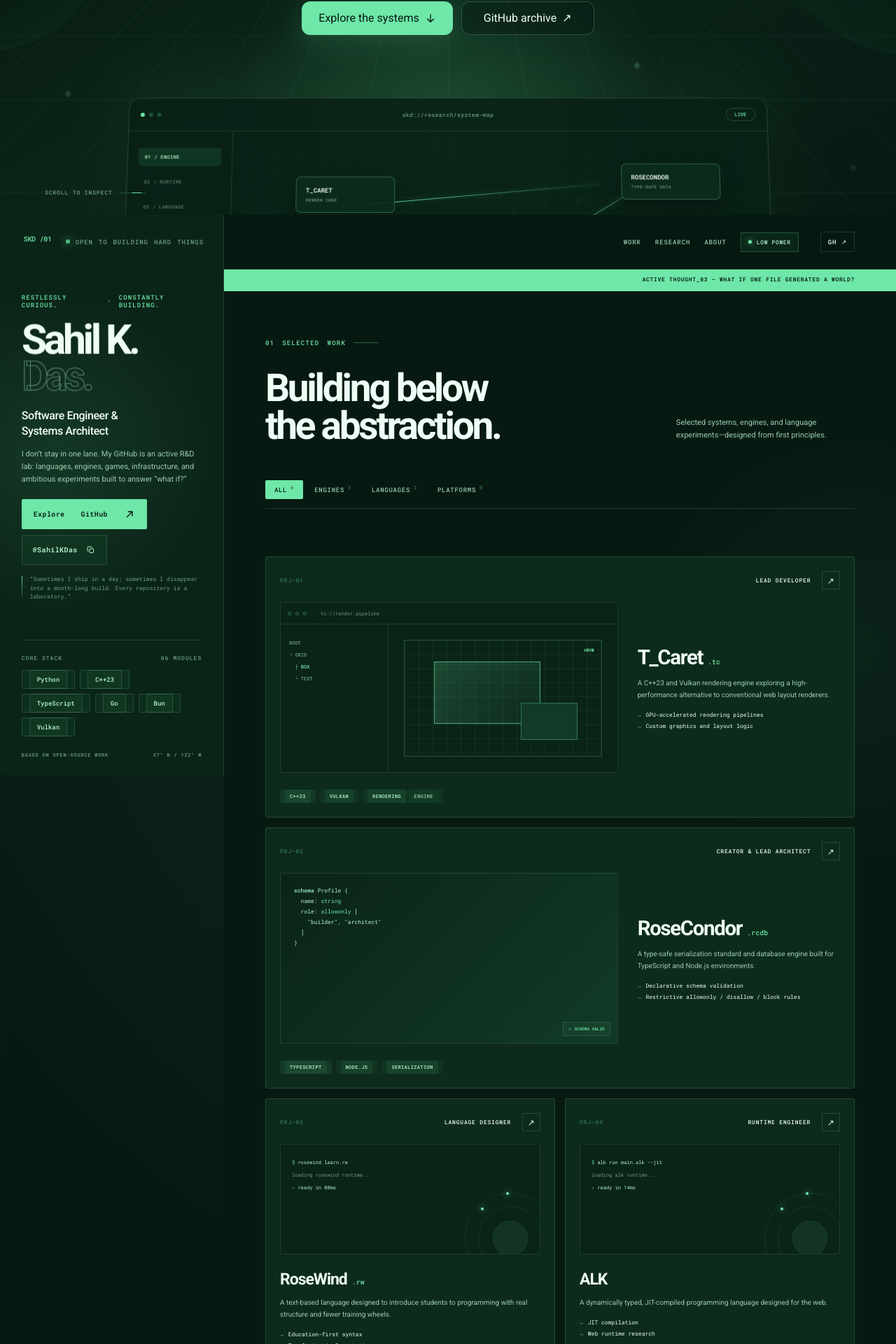
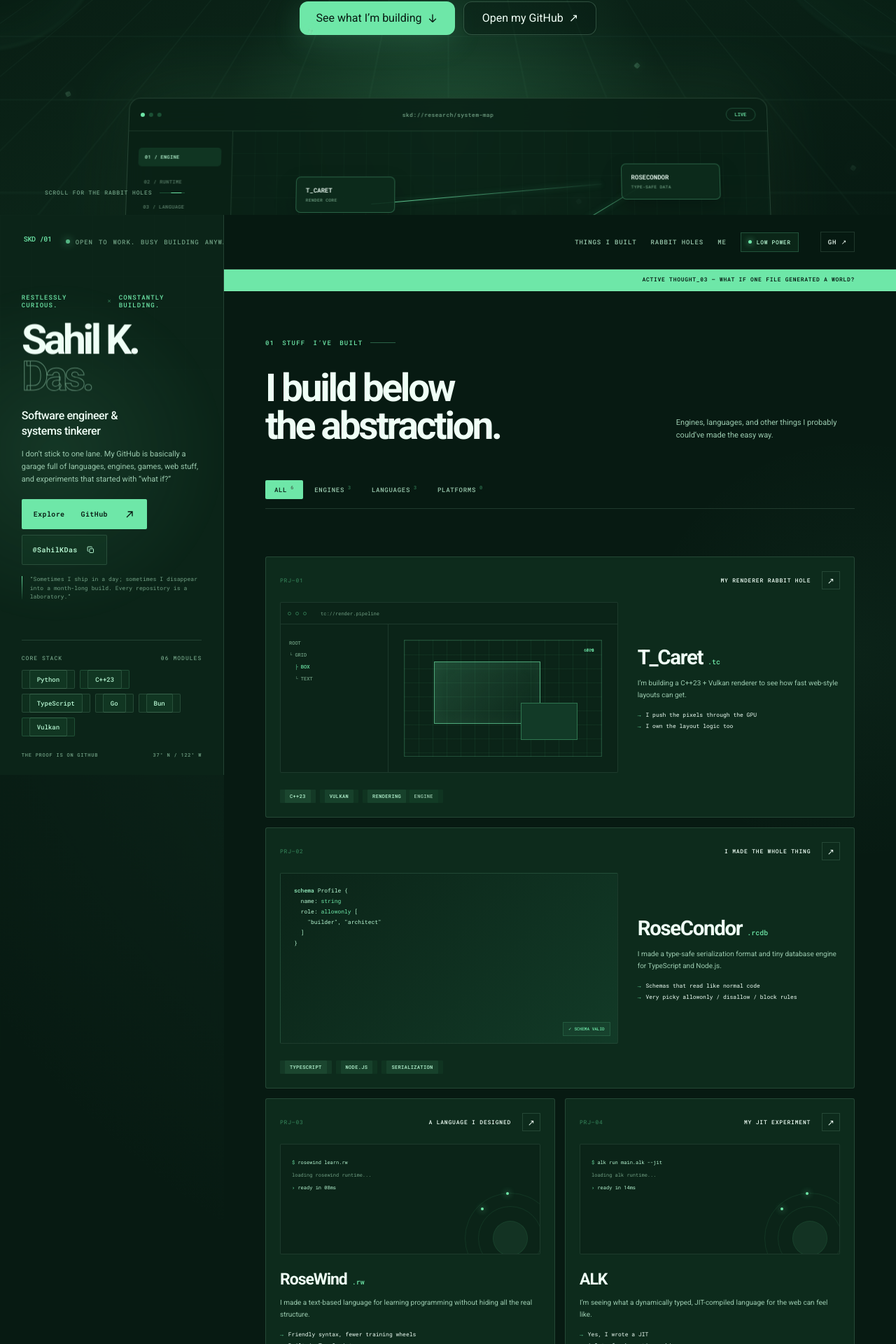
Before and after one commit to SahilKDas/sahilkdas.github.io, a Nuxt app: page / in a window 1280 px wide. Shown: the part 493-2413 px from the top of the page at 70% size. Built offline with nearby package versions, Linux system fonts and the light colour scheme.

Commit message:
Rewrite portfolio in a casual first-person voice

```diff
--- a/app/app.vue
+++ b/app/app.vue
@@ -77,9 +77,9 @@ const projects: Project[] = [
   {
     name: 'T_Caret',
     extension: '.tc',
-    role: 'Lead developer',
-    description: 'A C++23 and Vulkan rendering engine exploring a high-performance alternative to conventional web layout renderers.',
-    details: ['GPU-accelerated rendering pipelines', 'Custom graphics and layout logic'],
+    role: 'My renderer rabbit hole',
+    description: 'I’m building a C++23 + Vulkan renderer to see how fast web-style layouts can get.',
+    details: ['I push the pixels through the GPU', 'I own the layout logic too'],
     tags: ['C++23', 'Vulkan', 'Rendering engine'],
     category: 'engines',
     url: 'https://github.com/SahilKDas/T_Caret',
@@ -89,9 +89,9 @@ const projects: Project[] = [
   {
     name: 'RoseCondor',
     extension: '.rcdb',
-    role: 'Creator & lead architect',
-    description: 'A type-safe serialization standard and database engine built for TypeScript and Node.js environments.',
-    details: ['Declarative schema validation', 'Restrictive allowonly / disallow / block rules'],
+    role: 'I made the whole thing',
+    description: 'I made a type-safe serialization format and tiny database engine for TypeScript and Node.js.',
+    details: ['Schemas that read like normal code', 'Very picky allowonly / disallow / block rules'],
     tags: ['TypeScript', 'Node.js', 'Serialization'],
     category: 'engines',
     url: 'https://github.com/SahilKDas',
@@ -101,9 +101,9 @@ const projects: Project[] = [
   {
     name: 'RoseWind',
     extension: '.rw',
-    role: 'Language designer',
-    description: 'A text-based language designed to introduce students to programming with real structure and fewer training wheels.',
-    details: ['Education-first syntax', 'TypeScript implementation'],
+    role: 'A language I designed',
+    description: 'I made a text-based language for learning programming without hiding all the real structure.',
+    details: ['Friendly syntax, fewer training wheels', 'Built in TypeScript'],
     tags: ['Language design', 'TypeScript', 'Education'],
     category: 'languages',
     url: 'https://github.com/SahilKDas/RoseWind',
@@ -111,9 +111,9 @@ const projects: Project[] = [
   },
   {
     name: 'ALK',
-    role: 'Runtime engineer',
-    description: 'A dynamically typed, JIT-compiled programming language designed for the web.',
-    details: ['JIT compilation', 'Web runtime research'],
+    role: 'My JIT experiment',
+    description: 'I’m seeing what a dynamically typed, JIT-compiled language for the web can feel like.',
+    details: ['Yes, I wrote a JIT', 'A lot of web-runtime poking'],
     tags: ['C++', 'JIT', 'Language runtime'],
     category: 'languages',
     url: 'https://github.com/SahilKDas/ALK',
@@ -122,9 +122,9 @@ const projects: Project[] = [
   {
     name: 'Synthiscape',
     extension: '.py',
-    role: 'Graphics engineer',
-    description: 'A procedural terrain generator that creates massive explorable worlds with biomes, erosion, rivers, and responsive navigation.',
-    details: ['Procedural world simulation', 'Optimized visible-tile rendering'],
+    role: 'I grow fake worlds',
+    description: 'I generate huge explorable worlds with biomes, erosion, rivers, and navigation that stays snappy.',
+    details: ['Procedural world simulation', 'Only rendering what you can actually see'],
     tags: ['Python', 'Pygame', 'Procedural graphics'],
     category: 'engines',
     url: 'https://github.com/SahilKDas/Synthiscape',
@@ -133,9 +133,9 @@ const projects: Project[] = [
   {
     name: 'Colubrid',
     extension: '.py',
-    role: 'Interpreter engineer',
-    description: 'A from-scratch Python interpreter implemented in C and C++ to examine the machinery beneath a familiar language.',
-    details: ['Parser and interpreter internals', 'C / C++ implementation'],
+    role: 'Python, from scratch',
+    description: 'I wrote a Python interpreter in C and C++ because apparently using Python normally was too easy.',
+    details: ['Parser and interpreter guts', 'C / C++, no magic curtain'],
     tags: ['C++', 'Interpreters', 'Python'],
     category: 'languages',
     url: 'https://github.com/SahilKDas/Colubrid',
@@ -144,16 +144,16 @@ const projects: Project[] = [
 ]
 
 const repositoryIndex = [
-  { name: 'Juliana', type: 'Language', language: 'Rust', description: 'A new language exploring a more deliberate answer to Julia’s trade-offs.', url: 'https://github.com/SahilKDas/Juliana' },
-  { name: '8j8k', type: 'Multiplayer', language: 'TypeScript', description: 'An open-source multiplayer Svelte game built for collaboration.', url: 'https://github.com/SahilKDas/8j8k' },
-  { name: 'Morlock', type: 'Chess engine', language: 'Go', description: 'A Go-based fork and study of the Morlock chess engine.', url: 'https://github.com/SahilKDas/morlock' },
-  { name: 'MSLASH', type: 'Interpreter', language: 'Python', description: 'A lightweight interpreter for an original programming language.', url: 'https://github.com/SahilKDas/MSLASH' },
-  { name: 'Flaky', type: 'Build week', language: 'TypeScript', description: 'An OpenAI Build Week 2026 project and product experiment.', url: 'https://github.com/SahilKDas/Flaky' },
-  { name: 'Unspool', type: 'Civic tech', language: 'CSS', description: 'A Hack for Humanity 2026 project focused on mental wellbeing.', url: 'https://github.com/SahilKDas/HfH26Submission' },
-  { name: 'NORA', type: 'Hackathon', language: 'JavaScript', description: 'A project built for United Hacks V7.', url: 'https://github.com/SahilKDas/NORA' },
-  { name: 'Swordbattle Tweaks', type: 'Game mods', language: 'TypeScript', description: 'An open GPL-3.0 collection documenting custom swordbattle.io mods.', url: 'https://github.com/SahilKDas/swordbattle-tweaks' },
-  { name: 'Lordhank2', type: 'Game systems', language: 'JavaScript', description: 'A multiplayer sword-fighting playground for rapid experiments.', url: 'https://github.com/SahilKDas/lordhank2-testing' },
-  { name: 'EagerGen3d', type: 'Procedural 3D', language: 'Research', description: 'An experiment in procedural 3D generation.', url: 'https://github.com/SahilKDas/EagerGen3d' }
+  { name: 'Juliana', type: 'Language', language: 'Rust', description: 'I’m testing what a language can learn from Julia—and what I’d change.', url: 'https://github.com/SahilKDas/Juliana' },
+  { name: '8j8k', type: 'Multiplayer', language: 'TypeScript', description: 'I built an open-source multiplayer Svelte game around collaboration.', url: 'https://github.com/SahilKDas/8j8k' },
+  { name: 'Morlock', type: 'Chess engine', language: 'Go', description: 'My Go fork for poking around inside a chess engine.', url: 'https://github.com/SahilKDas/morlock' },
+  { name: 'MSLASH', type: 'Interpreter', language: 'Python', description: 'A tiny interpreter for a language I made up.', url: 'https://github.com/SahilKDas/MSLASH' },
+  { name: 'Flaky', type: 'Build week', language: 'TypeScript', description: 'What I built during OpenAI Build Week 2026.', url: 'https://github.com/SahilKDas/Flaky' },
+  { name: 'Unspool', type: 'Civic tech', language: 'CSS', description: 'My Hack for Humanity 2026 project about mental wellbeing.', url: 'https://github.com/SahilKDas/HfH26Submission' },
+  { name: 'NORA', type: 'Hackathon', language: 'JavaScript', description: 'What I shipped for United Hacks V7.', url: 'https://github.com/SahilKDas/NORA' },
+  { name: 'Swordbattle Tweaks', type: 'Game mods', language: 'TypeScript', description: 'My open collection of custom swordbattle.io mods.', url: 'https://github.com/SahilKDas/swordbattle-tweaks' },
+  { name: 'Lordhank2', type: 'Game systems', language: 'JavaScript', description: 'My multiplayer sword-fighting playground for quick experiments.', url: 'https://github.com/SahilKDas/lordhank2-testing' },
+  { name: 'EagerGen3d', type: 'Procedural 3D', language: 'Research', description: 'Me asking how far procedural 3D can go.', url: 'https://github.com/SahilKDas/EagerGen3d' }
 ]
 const visibleProjects = computed(() => activeFilter.value === 'all'
   ? projects
@@ -266,24 +266,24 @@ onBeforeUnmount(() => {
 
       <header class="launch-bar">
         <a href="#launch" class="launch-brand" aria-label="Sahil K. Das home">
-          <strong>SKD</strong><span>Systems lab / 2026</span>
+          <strong>SKD</strong><span>My little systems lab / 2026</span>
         </a>
         <Badge variant="outline" class="launch-status">
-          <i /> Open-source research in progress
+          <i /> Open to work · probably building something
         </Badge>
       </header>
 
       <div v-blue-words class="launch-copy">
-        <Badge variant="secondary" class="launch-eyebrow">Independent R&amp;D · Languages · Engines · Graphics</Badge>
-        <h1>Build the systems<br><em>behind the impossible.</em></h1>
-        <p>Sahil K. Das designs language runtimes, rendering engines, and strange experiments that begin with one useful question: <strong>what if?</strong></p>
+        <Badge variant="secondary" class="launch-eyebrow">Languages · engines · graphics · weird ideas</Badge>
+        <h1>I build the systems<br><em>behind the impossible.</em></h1>
+        <p>I make runtimes, renderers, and whatever strange experiment starts with one useful question: <strong>what if?</strong></p>
         <div class="launch-actions" data-no-blue>
           <Button as="a" href="#portfolio" size="lg" class="launch-primary">
-            Explore the systems
+            See what I’m building
             <svg viewBox="0 0 20 20" aria-hidden="true"><path d="M10 3v14m0 0 6-6m-6 6-6-6" /></svg>
           </Button>
           <Button as="a" href="https://github.com/SahilKDas" target="_blank" rel="noopener" variant="outline" size="lg" class="launch-secondary">
-            GitHub archive <span>↗</span>
+            Open my GitHub <span>↗</span>
           </Button>
         </div>
       </div>
@@ -312,7 +312,7 @@ onBeforeUnmount(() => {
         </CardContent>
       </Card>
 
-      <a href="#portfolio" class="launch-scroll"><span>Scroll to inspect</span><i /></a>
+      <a href="#portfolio" class="launch-scroll"><span>Scroll for the rabbit holes</span><i /></a>
     </section>
 
     <div id="portfolio" class="portfolio-shell">
@@ -322,14 +322,14 @@ onBeforeUnmount(() => {
       <div v-blue-words class="profile-content">
         <header class="site-id">
           <a href="#launch" class="monogram" aria-label="Back to launch hero">SKD<span>/01</span></a>
-          <span class="availability"><i /> Open to building hard things</span>
+          <span class="availability"><i /> Open to work. Busy building anyway.</span>
         </header>
 
         <div class="identity" id="profile">
           <p class="eyebrow"><span>Restlessly curious.</span><b>×</b><span>Constantly building.</span></p>
           <h1>Sahil K.<br><em>Das.</em></h1>
-          <p class="role">Software Engineer &amp;<br>Systems Architect</p>
-          <p class="intro">I don’t stay in one lane. My GitHub is an active R&amp;D lab: languages, engines, games, infrastructure, and ambitious experiments built to answer “what if?”</p>
+          <p class="role">Software engineer &amp;<br>systems tinkerer</p>
+          <p class="intro">I don’t stick to one lane. My GitHub is basically a garage full of languages, engines, games, web stuff, and experiments that started with “what if?”</p>
 
           <div class="profile-actions">
             <a class="primary-action" href="https://github.com/SahilKDas" target="_blank" rel="noopener">
@@ -354,7 +354,7 @@ onBeforeUnmount(() => {
         </div>
 
         <footer class="profile-footer">
-          <span>Based on open-source work</span>
+          <span>The proof is on GitHub</span>
           <span class="coordinates">37° N / 122° W</span>
         </footer>
       </div>
@@ -362,9 +362,9 @@ onBeforeUnmount(() => {
 
     <main class="work-pane">
       <nav v-blue-words class="main-nav" aria-label="Page sections">
-        <a href="#work">Work</a>
-        <a href="#research">Research</a>
-        <a href="#about">About</a>
+        <a href="#work">Things I built</a>
+        <a href="#research">Rabbit holes</a>
+        <a href="#about">Me</a>
         <button class="chaos-toggle" data-no-blue type="button" :aria-pressed="chaosMode" @click.stop="chaosMode = !chaosMode">
           <i /> {{ chaosMode ? 'Low power' : 'Full signal' }}
         </button>
@@ -379,10 +379,10 @@ onBeforeUnmount(() => {
       </div>
 
       <section v-blue-words class="main-intro" id="work">
-        <p class="section-kicker"><span>01</span> Selected work</p>
+        <p class="section-kicker"><span>01</span> Stuff I’ve built</p>
         <div class="headline-row">
-          <h2>Building below<br>the abstraction.</h2>
-          <p>Selected systems, engines, and language experiments—designed from first principles.</p>
+          <h2>I build below<br>the abstraction.</h2>
+          <p>Engines, languages, and other things I probably could’ve made the easy way.</p>
         </div>
 
         <div class="filter-row" aria-label="Filter projects">
@@ -459,11 +459,11 @@ onBeforeUnmount(() => {
       <section v-blue-words class="repo-index" aria-labelledby="repo-index-title">
         <div class="repo-index-head">
           <div>
-            <p class="section-kicker"><span>01B</span> Repository index</p>
-            <h2 id="repo-index-title">More in the lab.</h2>
+            <p class="section-kicker"><span>01B</span> GitHub detour</p>
+            <h2 id="repo-index-title">More rabbit holes.</h2>
           </div>
           <a href="https://github.com/SahilKDas?tab=repositories" target="_blank" rel="noopener">
-            <strong>29</strong><span>public repositories</span><i>View all ↗</i>
+            <strong>29</strong><span>public repos and counting</span><i>See the mess ↗</i>
           </a>
         </div>
 
@@ -484,51 +484,51 @@ onBeforeUnmount(() => {
         </div>
       </section>
       <section v-blue-words class="research-section" id="research">
-        <p class="section-kicker"><span>02</span> Active research</p>
+        <p class="section-kicker"><span>02</span> Things I can’t leave alone</p>
         <div class="research-heading">
-          <h2>Questions worth<br>losing sleep over.</h2>
-          <div class="signal"><i/><span>3 threads active</span></div>
+          <h2>Questions I keep<br>losing sleep over.</h2>
+          <div class="signal"><i/><span>3 rabbit holes open</span></div>
         </div>
 
         <div class="research-list">
           <article>
             <span class="research-number">R/01</span>
-            <div><h3>Web rendering, reimagined</h3><p>Exploring how modern GPU primitives can replace costly layers in browser-style layout and paint pipelines.</p></div>
-            <span class="research-tag">Graphics architecture</span>
+            <div><h3>What if browsers rendered differently?</h3><p>I’m seeing how much browser-style layout and painting I can shove straight onto a modern GPU.</p></div>
+            <span class="research-tag">GPU / browser guts</span>
           </article>
           <article>
             <span class="research-number">R/02</span>
-            <div><h3>Languages that teach systems</h3><p>Designing toolchains that stay approachable without hiding the concepts that make software actually work.</p></div>
-            <span class="research-tag">Language design</span>
+            <div><h3>Languages that don’t hide the good parts</h3><p>I want beginner-friendly tools that still show you what the computer is actually doing.</p></div>
+            <span class="research-tag">Making languages</span>
           </article>
           <article>
             <span class="research-number">R/03</span>
-            <div><h3>Student research, globally</h3><p>Building open communities where young developers can move from consuming technology to publishing serious work.</p></div>
-            <span class="research-tag">Community platforms</span>
+            <div><h3>Young builders doing real research</h3><p>I’m trying to make spaces where students can stop just consuming tech and start publishing their own work.</p></div>
+            <span class="research-tag">Builder communities</span>
           </article>
         </div>
       </section>
 
       <section v-blue-words class="about-section" id="about">
-        <p class="section-kicker"><span>03</span> Profile</p>
+        <p class="section-kicker"><span>03</span> A little about me</p>
         <div class="about-grid">
-          <h2>Curious by default.<br><em>Precise by practice.</em></h2>
+          <h2>Curious by default.<br><em>Way too into the details.</em></h2>
           <div class="about-copy">
-            <p>Sahil is a software developer with a foundation in Python and a growing body of work across low-level systems, web infrastructure, language tooling, and high-performance graphics.</p>
-            <p>He builds open-source software, leads student research initiatives, and likes the problems that only become interesting once the easy abstractions run out.</p>
+            <p>I started with Python, got curious about what was underneath it, and somehow ended up building runtimes, web plumbing, language tools, and graphics engines.</p>
+            <p>I’m currently open to work. Until the right thing shows up, I’ll be on GitHub turning “what if?” into another repository.</p>
           </div>
         </div>
         <div class="capabilities">
-          <div><span>01</span><p>Systems<br>engineering</p></div>
-          <div><span>02</span><p>Language<br>toolchains</p></div>
-          <div><span>03</span><p>Graphics<br>architecture</p></div>
-          <div><span>04</span><p>Open-source<br>leadership</p></div>
+          <div><span>01</span><p>Systems<br>stuff</p></div>
+          <div><span>02</span><p>Language<br>tools</p></div>
+          <div><span>03</span><p>Graphics<br>pipelines</p></div>
+          <div><span>04</span><p>Open-source<br>chaos</p></div>
         </div>
       </section>
 
       <footer v-blue-words class="main-footer">
-        <div><span>Have an impossible problem?</span><h2>Let’s architect it.</h2></div>
-        <a href="https://github.com/SahilKDas" target="_blank" rel="noopener">Start on GitHub <span>↗</span></a>
+        <div><span>Got a weird problem?</span><h2>Let’s make it real.</h2></div>
+        <a href="https://github.com/SahilKDas" target="_blank" rel="noopener">Find me on GitHub <span>↗</span></a>
         <p>© {{ new Date().getFullYear() }} Sahil K. Das <span>Built with Nuxt 4</span></p>
       </footer>
     </main>
--- a/nuxt.config.ts
+++ b/nuxt.config.ts
@@ -23,12 +23,12 @@ export default defineNuxtConfig({
   app: {
     head: {
       htmlAttrs: { lang: 'en' },
-      title: 'Sahil K. Das — Software Engineer & Systems Architect',
+      title: 'Sahil K. Das — Software Engineer & Systems Tinkerer',
       meta: [
-        { name: 'description', content: 'Portfolio of Sahil K. Das — systems engineer, language toolchain builder, and graphics architect.' },
+        { name: 'description', content: 'I’m Sahil K. Das. I build runtimes, renderers, languages, and whatever weird idea I can’t leave alone.' },
         { name: 'theme-color', content: '#071A12' },
-        { property: 'og:title', content: 'Sahil K. Das — Software Engineer & Systems Architect' },
-        { property: 'og:description', content: 'Low-level systems, language runtimes, rendering engines, and open-source infrastructure.' },
+        { property: 'og:title', content: 'Sahil K. Das — Software Engineer & Systems Tinkerer' },
+        { property: 'og:description', content: 'I build runtimes, renderers, languages, and whatever weird idea I can’t leave alone.' },
         { property: 'og:type', content: 'website' }
       ]
     }
```
